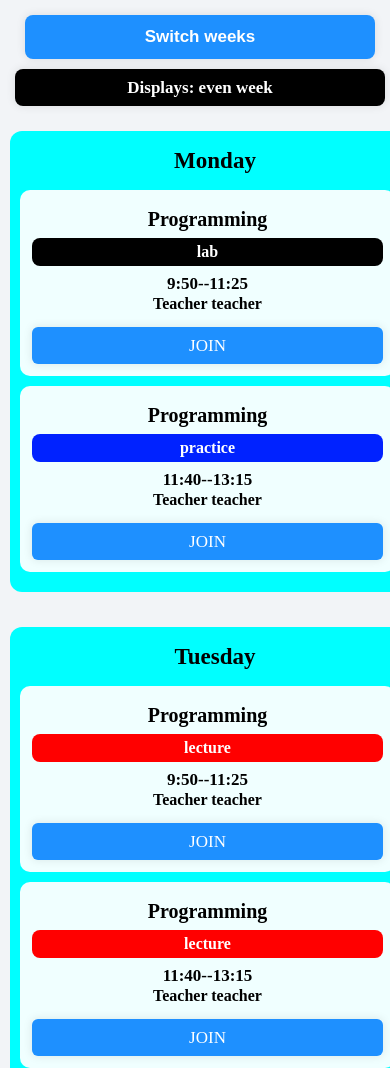
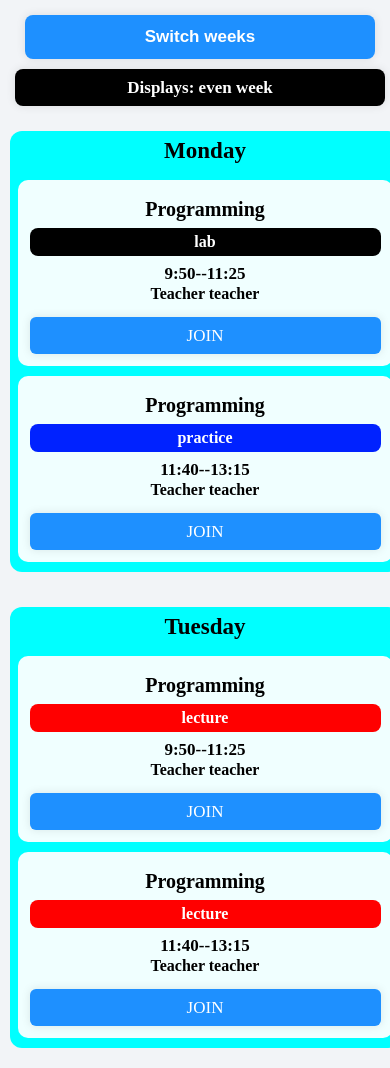
Before and after one commit to libra625/TimeTable, a plain HTML site: page index.html in a window 390 px wide. Shown: the top 1068 px of the page. Drawn offline with nearby package versions, Linux system fonts and the light colour scheme.

Commit message:
raw try 2

```diff
--- a/style.css
+++ b/style.css
@@ -161,6 +161,7 @@ h2 {
 
 .even-week, .odd-week, .common-week {
     background-color: azure;
+    max-width: 90%;
     padding: 15px;
     margin-bottom: 10px;
 }
@@ -193,7 +194,7 @@ body.odd-week-active .odd-week {
 
 @media (max-width: 900px) {
     .wrapper {
-        padding: 20px;
+        padding: 0;
         grid-template-columns: repeat(2, 1fr);
         grid-template-areas:
             "md ts"
@@ -253,7 +254,7 @@ body.odd-week-active .odd-week {
 
     .wrapper > * {
         width: 100%;
-        padding: 10px;
+        padding: 0;
         border-radius: 12px;
     }
 
@@ -271,6 +272,10 @@ body.odd-week-active .odd-week {
     .friday {
         width: 100%;
         background-color: aqua;
+        display: flex;
+        flex-direction: column;
+        justify-content: center;
+        align-items: center;
     }
 
     /* Lesson cards */
@@ -338,12 +343,12 @@ body.odd-week-active .odd-week {
 @media (max-width: 380px) {
 
     .wrapper {
-        padding: 7px;
+        padding: 0;
         gap: 10px;
     }
 
     .wrapper > * {
-        padding: 8px;
+        padding: 0;
     }
 
     .title {
```
